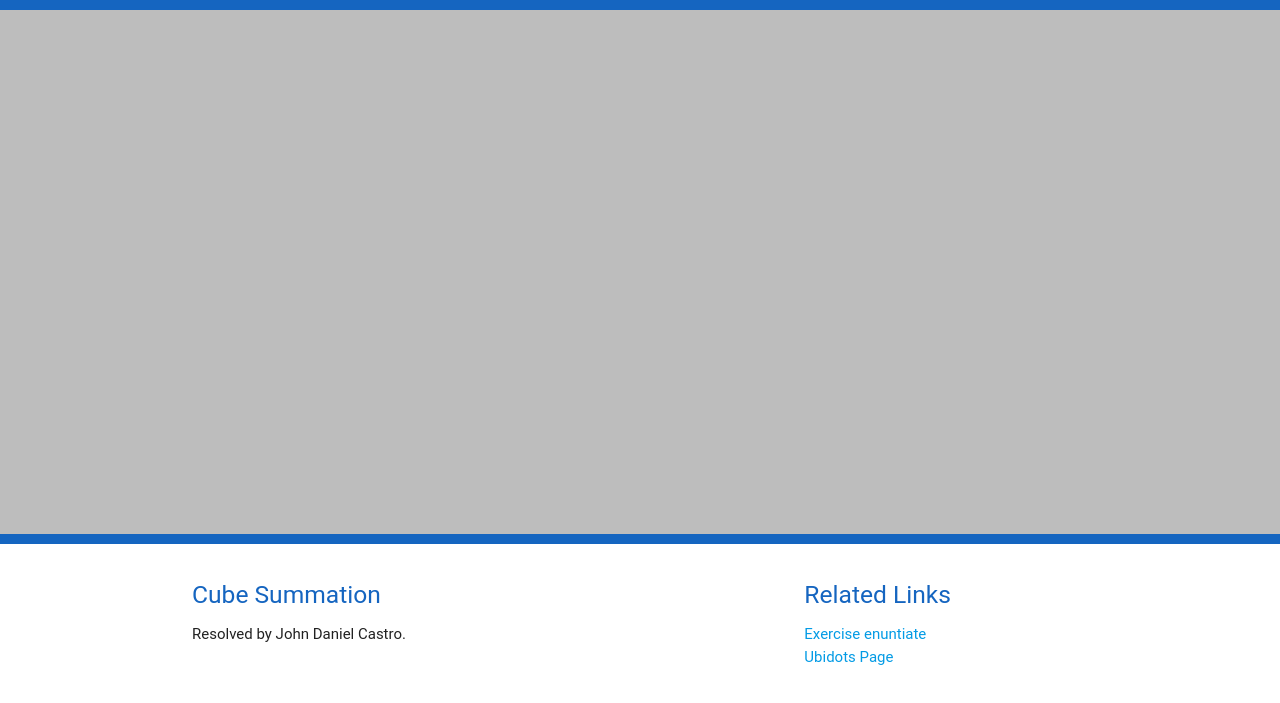
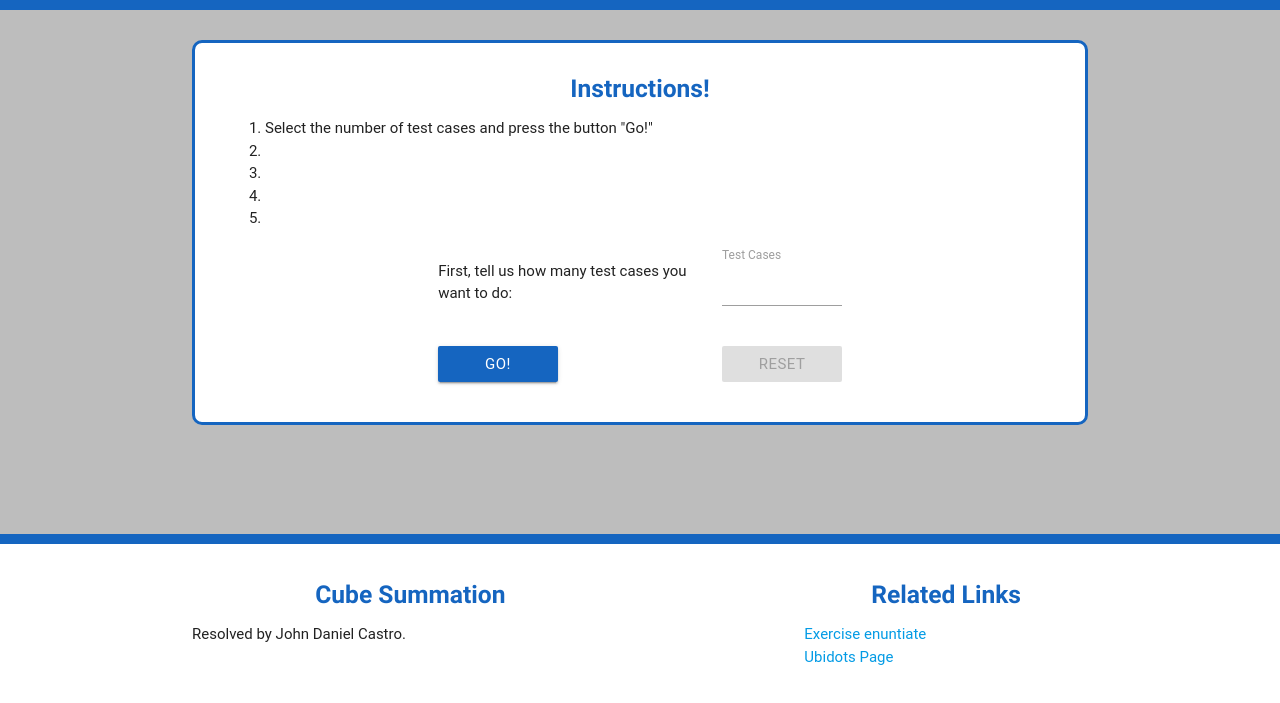
Before and after one commit to johnda93/UBIDOTS, a Django app: page /CubeSummation/ in a window 1280 px wide. Shown: the part 97-800 px from the top of the page. Run offline with Django 3.2, Linux system fonts and the light colour scheme; some libraries are stand-ins or nearby versions; some web fonts are replaced.

Commit message:
Adding main containers and button functionality

```diff
--- a/CubeSummation/static/CubeSummation/script.js
+++ b/CubeSummation/static/CubeSummation/script.js
@@ -1,3 +1,13 @@
 $(document).ready(function () {
+	$('select').material_select();
+});
 
+$('#go_btn').on('click', function () {
+	if ($('#test_cases').hasClass('invalid')) {
+		Materialize.toast('Please select a valid number of test cases', 4000, 'rounded toast_error');
+	} else {
+		$('#go_btn').addClass('disabled');
+		$('#reset_btn').removeClass('disabled');
+		$('main .container .styled').show();
+	}
 });
--- a/CubeSummation/static/CubeSummation/style.css
+++ b/CubeSummation/static/CubeSummation/style.css
@@ -19,15 +19,43 @@ main {
     background-color: #BDBDBD;
 }
 
+h5 {
+	font-weight: bold;
+	color: #1565C0;
+	text-align: center;
+}
+
+main .styled {
+	-webkit-border-radius: 10px;
+	-moz-border-radius: 10px;
+	border-radius: 10px;
+	border: 3px #1565C0 solid;
+	background-color: white;
+	margin-top: 30px;
+	margin-bottom: 20px;
+	padding: 20px 30px 20px;
+}
+
+.btn {
+	width: 100%;
+}
+
+main .container .styled {
+	width: 100%;
+	display: none;
+}
+
 footer {
 	padding-top: 25px;
-}
-
-footer h5 {
-	color: #1565C0;
 }
 
 .color_bar {
 	padding: 5px;
 	background-color: #1565C0;
 }
+
+.toast_error {
+	background-color: white;
+	color: #D50000;
+	border: 2px #D50000 solid;
+}
--- a/CubeSummation/templates/CubeSummation/index.html
+++ b/CubeSummation/templates/CubeSummation/index.html
@@ -22,6 +22,50 @@
 	<div class="color_bar"></div>
 
 	<main>
+		<div class="styled container">
+			<h5>Instructions!</h5>
+
+			<ol>
+				<li>Select the number of test cases and press the button "Go!"</li>
+				<li></li>
+				<li></li>
+				<li></li>
+				<li></li>
+			</ol>
+
+			<div class="row">
+				<div class="col s4 offset-s3">
+					<p>First, tell us how many test cases you want to do:</p>
+				</div>
+
+				<div class="input-field col s2">
+					<input placeholder="" id="test_cases" type="number" min="1" max="50" class="validate">
+          			<label for="test_cases">Test Cases</label>
+				</div>
+  			</div>
+
+  			<div class="row">
+  				<div class="col s2 offset-s3">
+  					<a id="go_btn" class="waves-effect waves-light btn blue darken-3">Go!</a>
+  				</div>
+
+  				<div class="col s2 offset-s2">
+  					<a id="reset_btn" class="waves-effect waves-light btn blue darken-3 disabled">Reset</a>
+  				</div>
+  			</div>
+		</div>
+
+		<div class="container">
+			<div class="row">
+	  			<div class="col l5 s12">
+	  				<div class="styled container"></div>
+	  			</div>
+
+	  			<div class="col l5 offset-l2 s12">
+	  				<div class="styled container"></div>
+	  			</div>
+  			</div>
+		</div>
 
 	</main>
 
```
